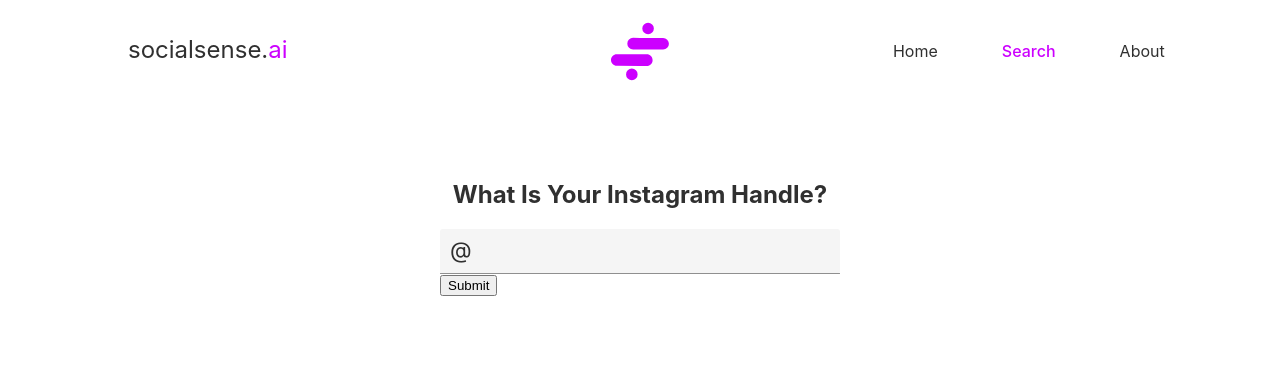
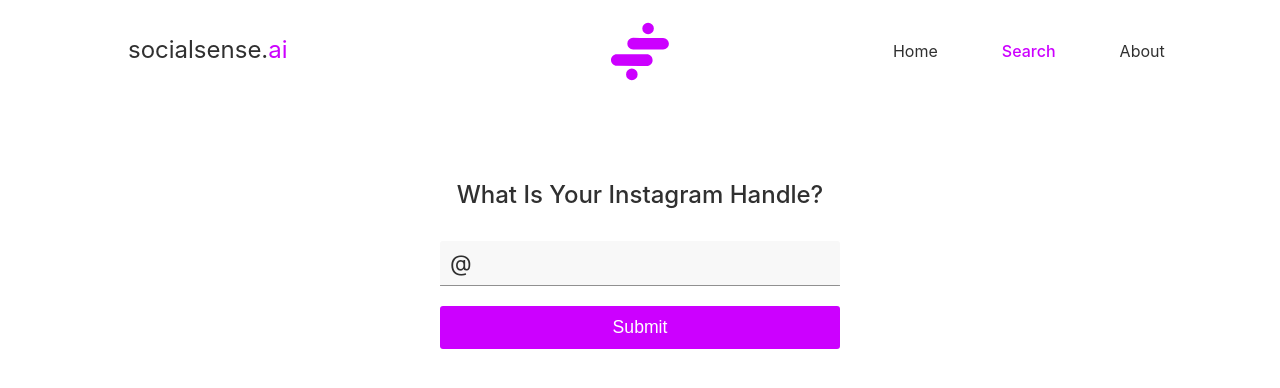
Before and after one commit to omerdemirkan/socialsense, a React (Create React App) app in the folder client/: page /search in a window 1280 px wide. Shown: the top 388 px of the page. Built offline with nearby package versions, Linux system fonts and the light colour scheme.

Commit message:
add button styling

```diff
--- a/client/src/App.css
+++ b/client/src/App.css
@@ -1,6 +1,6 @@
 :root {
   --background: rgb(255, 255, 255);
-  --background-alt: rgb(245, 245, 245);
+  --background-alt: rgb(248, 248, 248);
   --accent: #CC00FF;
   --accent-alt: rgb(190, 0, 238);
   --primary: #303030;
@@ -18,6 +18,11 @@
   color: inherit;
 }
 
+button {
+  outline: none;
+  cursor: pointer;
+}
+
 .page-wrapper {
   min-height: calc(100vh - 100px);
   box-sizing: border-box;
@@ -26,7 +31,8 @@
 
 .page-header {
   text-align: center;
-  margin-top: 10vh;
+  margin: 10vh 0 4vh;
+  font-weight: 500;
 }
 
 .form-box {
@@ -38,3 +44,43 @@
 .accented-text {
   color: var(--accent)
 }
+
+button.primary-button {
+  border: none;
+  background-color: var(--accent);
+  color: var(--background);
+  padding: 8px 20px;
+  border-radius: 3px;
+
+  transition: background-color 0.1s ease;
+}
+
+button.secondary-button {
+  border: 1px solid var(--accent);
+  background-color: var(--background);
+  color: var(--accent);
+  padding: 8px 20px;
+  border-radius: 3px;
+
+  font-weight: 500;
+
+  transition: color 0.1s ease, border-color 0.1s ease;
+}
+
+button.primary-button:hover {
+  background-color: var(--accent-alt);
+}
+
+button.secondary-button:hover {
+
+}
+
+button.large {
+  padding: 11px 40px;
+  font-size: 1.1rem;
+}
+
+button.full-width {
+  width: 100%;
+  margin: 20px 0;
+}
--- a/client/src/pages/Search/Stages/FilesSelection/FilesSelection.js
+++ b/client/src/pages/Search/Stages/FilesSelection/FilesSelection.js
@@ -40,7 +40,7 @@
 
             <button
             onClick={() => inputRef.current.click()}
-            >Choose File</button>
+            className='secondary-button large full-width'>Choose File</button>
 
             <ul className={classes.FileNameList}>
                 {props.files.map(file => {
--- a/client/src/pages/Search/Stages/UsernameInput/UsernameInput.js
+++ b/client/src/pages/Search/Stages/UsernameInput/UsernameInput.js
@@ -30,7 +30,11 @@
                 <span className={classes.AtSymbol}>@</span>
             </span>
 
-            <button onClick={props.nextStage}>Submit</button>
+            <button
+            className='primary-button large full-width'
+            onClick={props.nextStage}>
+                Submit
+            </button>
         </div>
     </ThemeProvider>
 }
```
